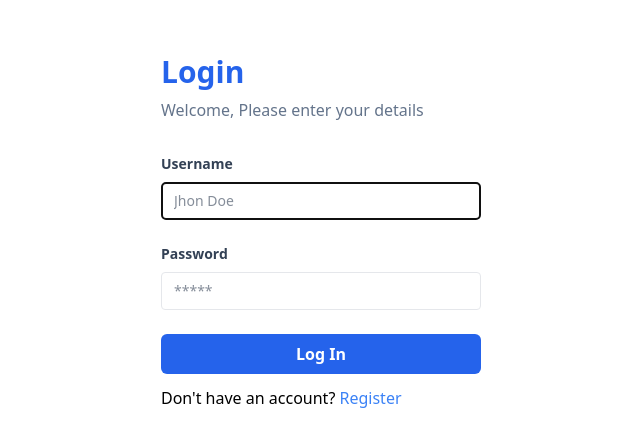
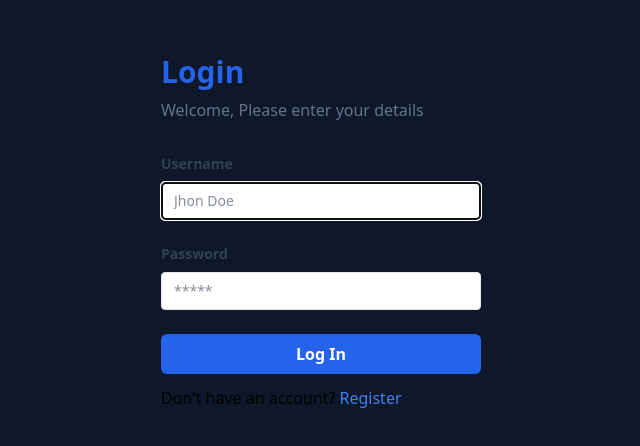
Before and after one commit to muchfahmiarif/react-dev, a React (Vite) app: page /login in a window 1280 px wide. Shown: the part 168-614 px from the top of the page, without its empty margins (319-959 px from the left). Built offline with nearby package versions, Linux system fonts and the light colour scheme.

Commit message:
`useContext` add ternary if true background color will dark

```diff
--- a/src/Pages/login.jsx
+++ b/src/Pages/login.jsx
@@ -3,11 +3,9 @@ import AuthLayouts from "../components/Layouts/AuthLayouts";
 
 const LoginPage = () => {
   return (
-    <div className="flex justify-center bg-white min-h-screen items-center">
-      <AuthLayouts title="Login" type="login">
-        <FormLogin />
-      </AuthLayouts>
-    </div>
+    <AuthLayouts title="Login" type="login">
+      <FormLogin />
+    </AuthLayouts>
   );
 };
 
--- a/src/components/Layouts/AuthLayouts.jsx
+++ b/src/components/Layouts/AuthLayouts.jsx
@@ -10,6 +10,7 @@ const AuthLayouts = (props) => {
   console.log(darkMode);
 
   return (
+    <div className={`flex justify-center min-h-screen items-center ${darkMode ? "bg-slate-900" : "bg-slate-100"}`}>
       <div className="w-full max-w-xs">
         <h1 className="text-3xl font-bold mb-2 text-blue-600">{title}</h1>
         <p className="font-medium text-slate-500 mb-8">Welcome, Please enter your details</p>
@@ -28,6 +29,7 @@ const AuthLayouts = (props) => {
           )}
         </p>
       </div>
+    </div>
   );
 };
 
--- a/src/context/DarkMode.jsx
+++ b/src/context/DarkMode.jsx
@@ -4,7 +4,7 @@ import { createContext, useState } from "react";
 const DarkModeContext = createContext();
 
 const DarkModeProvider = ({ children }) => {
-  const [darkMode, setDarkMode] = useState(false);
+  const [darkMode, setDarkMode] = useState(true);
 
   return <DarkModeContext.Provider value={{ darkMode, setDarkMode }}>{children}</DarkModeContext.Provider>;
 };
```
Lines whose indentation alone changed are shown as unchanged.
